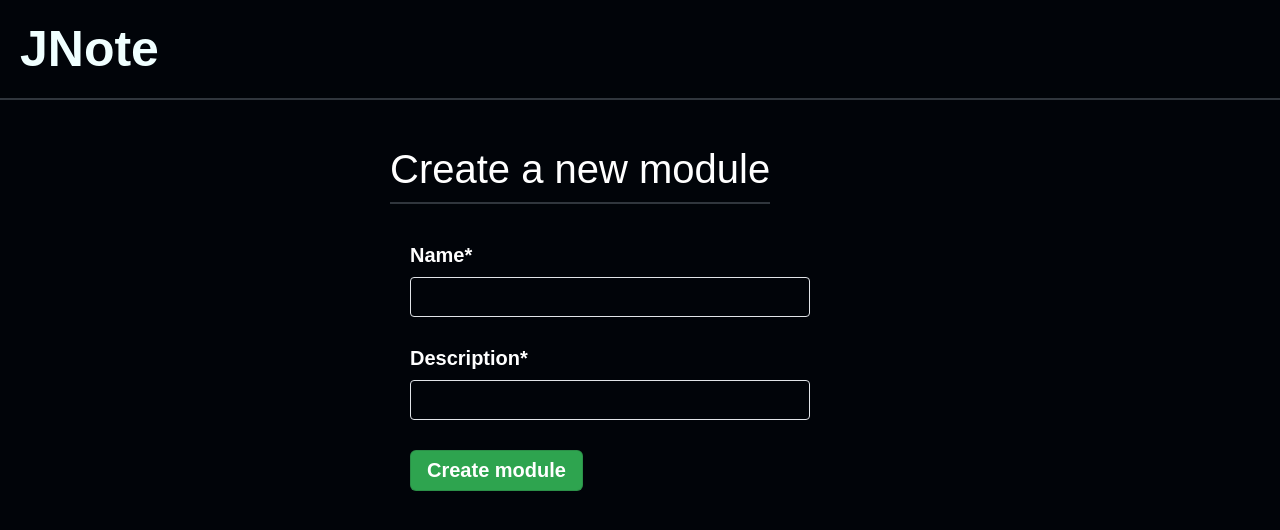
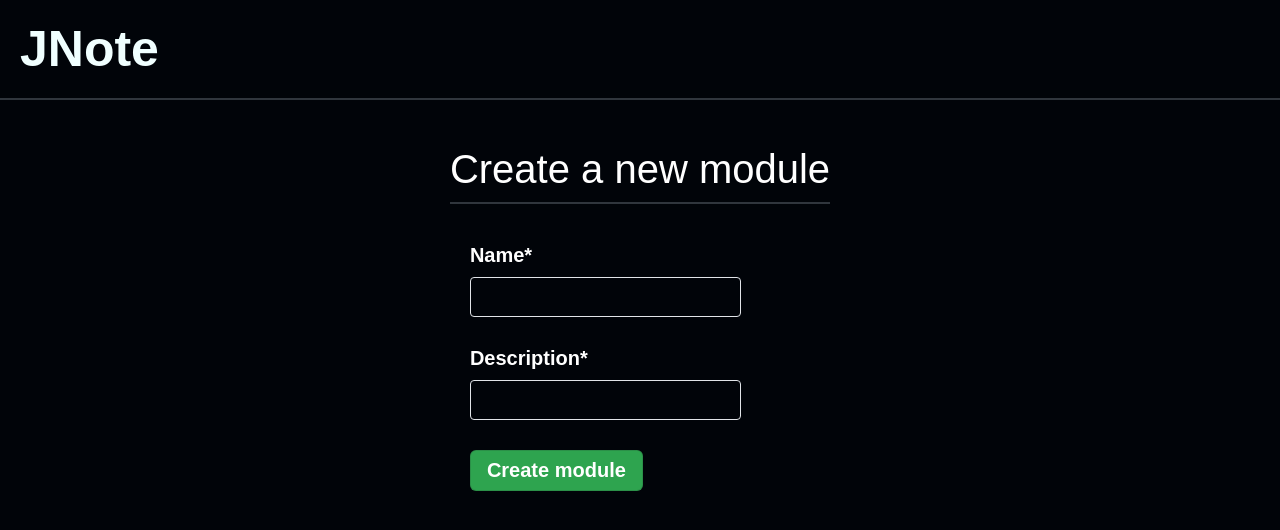
Before and after one commit to nassermohamedit/jnote-ui, an Angular app: page /create-module in a window 1280 px wide. Shown: the top 530 px of the page. Built offline with nearby package versions, Linux system fonts and the light colour scheme; sample sign-in values are in the browser's storage.

Commit message:
Add some styles

```diff
--- a/src/app/app.component.html
+++ b/src/app/app.component.html
@@ -1,6 +1,4 @@
 <app-navbar></app-navbar>
 <div class="container">
-  <div class="container">
-    <router-outlet/>
-  </div>
+  <router-outlet />
 </div>
--- a/src/app/components/create-module/create-module.component.css
+++ b/src/app/components/create-module/create-module.component.css
@@ -1,8 +1,7 @@
-.module-form-container {
+:host {
     display: flex;
     flex-direction: column;
     align-items: start;
-    width: 500px;
 }
 
 .form-container {
@@ -39,7 +38,6 @@ label {
     background: transparent;
     font-size: 19px;
     color: white;
-    width: 400px;
 }
 
 .form-control:focus {
--- a/src/app/components/create-module/create-module.component.html
+++ b/src/app/components/create-module/create-module.component.html
@@ -1,4 +1,3 @@
-<div class="module-form-container">
 <h1>Create a new module</h1>
 <form [formGroup]="moduleForm" (ngSubmit)="submitForm()" class="form-container">
     <div class="form-group">
@@ -7,8 +6,7 @@
     </div>
     <div class="form-group">
         <label for="description">Description*</label>
-            <input id="description" type="text" formControlName="description"
-                class="form-control" />
+        <input id="description" type="text" formControlName="description" class="form-control" />
     </div>
     <div class="form-group">
         <button type="submit" class="btn btn-primary">Create module</button>
@@ -17,4 +15,3 @@
         {{ error }}
     </div>
 </form>
-</div>
--- a/src/app/components/create-module/create-module.component.ts
+++ b/src/app/components/create-module/create-module.component.ts
@@ -3,13 +3,12 @@ import { Component } from '@angular/core';
 import { FormBuilder, FormGroup, ReactiveFormsModule, Validators } from '@angular/forms';
 import { Router } from '@angular/router';
 import { ModuleService } from '../../services/module.service';
-
 @Component({
   selector: 'app-create-module',
   standalone: true,
   imports: [CommonModule, ReactiveFormsModule],
   templateUrl: './create-module.component.html',
-  styleUrl: './create-module.component.css'
+  styleUrl: './create-module.component.css',
 })
 export class CreateModuleComponent {
 
--- a/src/app/components/module-grid/module-grid.component.css
+++ b/src/app/components/module-grid/module-grid.component.css
@@ -1,4 +1,4 @@
-.module-grid-container {
+:host {
     width: 70%;
 }
 
--- a/src/app/components/module-grid/module-grid.component.html
+++ b/src/app/components/module-grid/module-grid.component.html
@@ -1,6 +1,4 @@
-<div class="module-grid-container">
-    <button routerLink='/create-module' routerLinkActive="active" class="green-button">New</button>
-    <div class="modules-grid">
-        <app-module-card *ngFor="let module of modules" [module]="module" />
-    </div>
+<button routerLink='/create-module' routerLinkActive="active" class="green-button">New</button>
+<div class="modules-grid">
+    <app-module-card *ngFor="let module of modules" [module]="module" />
 </div>
--- a/src/styles.css
+++ b/src/styles.css
@@ -9,18 +9,18 @@
 
 html {
     height: 100%;
+    width: 100%;
     margin: 0;
     padding: 0;
-    position: relative;
     -webkit-text-size-adjust: 100%;
     -webkit-tap-highlight-color: rgba(255, 255, 255, 0);
-    box-sizing: border-box;
     -webkit-text-size-adjust: 100%;
 }
 
 
 body {
     height: 100%;
+    width: 100%;
     margin: 0;
     padding: 0;
     text-rendering: optimizeLegibility;
@@ -29,5 +29,4 @@ body {
     font-family: 'Amethysta', sans-serif;
     font-size: 20px;
     color: white;
-
 }
```
Lines whose indentation alone changed are shown as unchanged.
